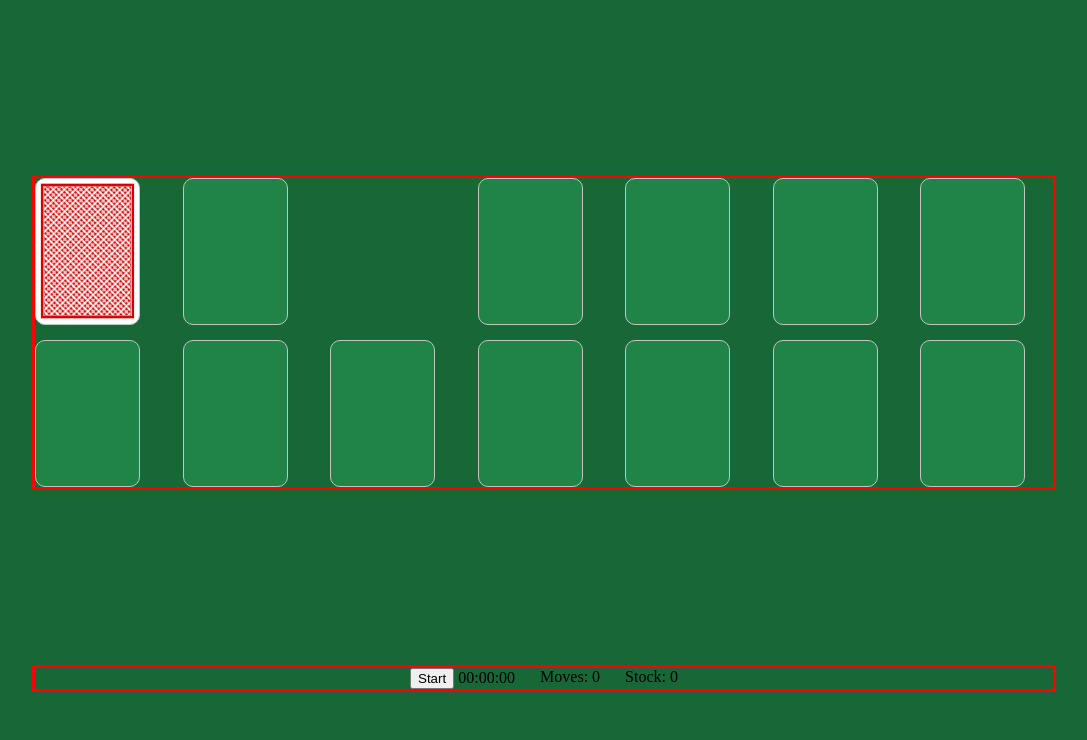
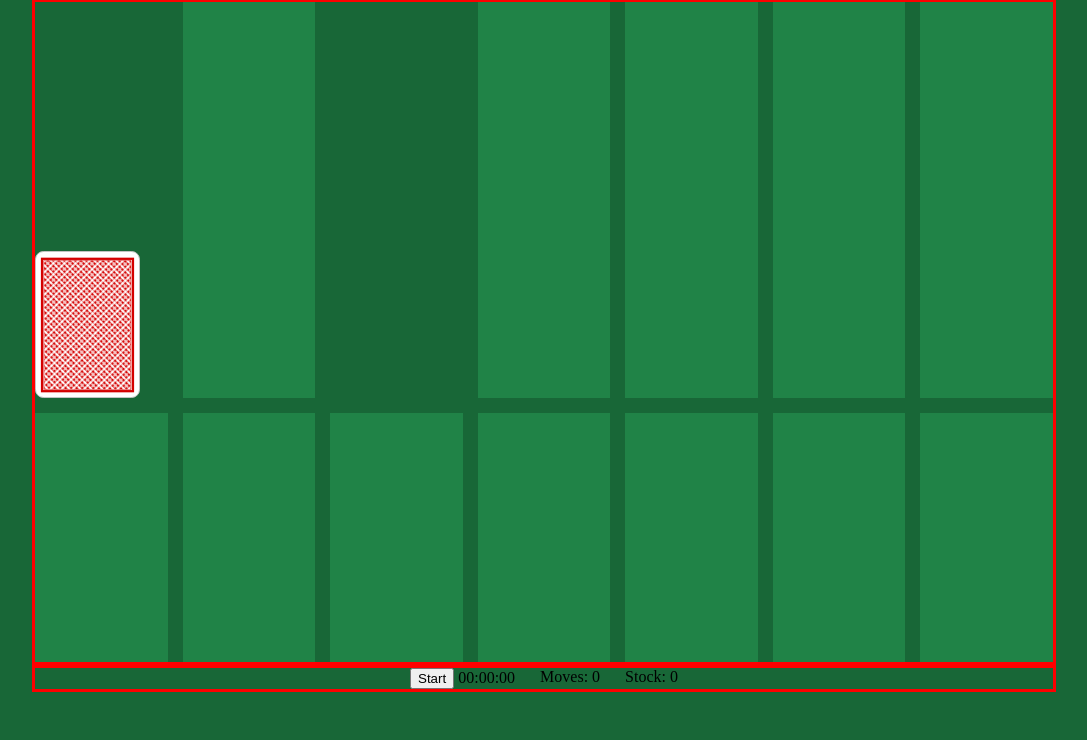
Before and after one commit to benorloff/minesweeper, a plain HTML site: page index.html in a window 1280 px wide. Shown: the part 76-816 px from the top of the page, without its empty margins (104-1191 px from the left). Drawn offline with Linux system fonts and the light colour scheme.

Commit message:
work on cardStack positioning CSS

```diff
--- a/css/style.css
+++ b/css/style.css
@@ -50,14 +50,23 @@ body {
     row-gap: 15px;
     grid-template-areas:
         "deck discard . aceZoneOne aceZoneTwo aceZoneThree aceZoneFour"
-        "playStackOne playStackTwo playStackThree playStackFour playStackFive playStackSix playStackSeven"; */
+        "playStackOne playStackTwo playStackThree playStackFour playStackFive playStackSix playStackSeven";
+    height: 100%;
 }
 
 /* Default background color for all populated grid areas */
 
-.playArea > div {
+/* .playArea > div {
     background-color: var(--light-green);
     border-radius: 10px;
+} */
+
+.pile {
+    display: block;
+    position: relative;
+    background-color: var(--light-green) !important;
+    width: 100%;
+    height: 100%;
 }
 
 /* Assign grid area names and locations */
@@ -66,78 +75,97 @@ body {
     grid-area: deck;
     grid-row: 1 / 2;
     grid-column: 1 / 2;
+    align-self: end;
 }
 
 .discard {
     grid-area: discard;
     grid-row: 1 / 2;
     grid-column: 2 / 3;
+    align-self: end;
 }
 
 .aceZoneOne {
     grid-area: aceZoneOne;
     grid-row: 1 / 2;
     grid-column: 4 / 5;
+    align-self: end;
 }
 
 .aceZoneTwo {
     grid-area: aceZoneTwo;
     grid-row: 1 / 2;
     grid-column: 5 / 6;
+    align-self: end;
 }
 
 .aceZoneThree {
     grid-area: aceZoneThree;
     grid-row: 1 / 2;
     grid-column: 6 / 7;
+    align-self: end;
 }
 
 .aceZoneFour {
     grid-area: aceZoneFour;
     grid-row: 1 / 2;
     grid-column: 7 / 8;
+    align-self: end;
 }
 
 .playStackOne {
     grid-area: playStackOne;
     grid-row: 2 / 3;
     grid-column: 1 / 2;
+    align-self: start;
 }
 
 .playStackTwo {
     grid-area: playStackTwo;
     grid-row: 2 / 3;
     grid-column: 2 / 3;
+    align-self: start;
 }
 
 .playStackThree {
     grid-area: playStackThree;
     grid-row: 2 / 3;
     grid-column: 3 / 4;
+    align-self: start;
 }
 
 .playStackFour {
     grid-area: playStackFour;
     grid-row: 2 / 3;
     grid-column: 4 / 5;
+    align-self: start;
 }
 
 .playStackFive {
     grid-area: playStackFive;
     grid-row: 2 / 3;
     grid-column: 5 / 6;
+    align-self: start;
 }
 
 .playStackSix {
     grid-area: playStackSix;
     grid-row: 2 / 3;
     grid-column: 6 / 7;
+    align-self: start;
 }
 
 .playStackSeven {
     grid-area: playStackSeven;
     grid-row: 2 / 3;
     grid-column: 7 / 8;
+    align-self: start;
+    position: relative;
+}
+
+.cardInStack {
+    position: absolute;
+    display: block;
 }
 
 /* FOOTER */
--- a/index.html
+++ b/index.html
@@ -23,18 +23,18 @@
     </div>
     <div class="playArea" id="playArea">
         <div class="deck card xlarge back-red" id="deck"></div>
-        <div class="discard card xlarge null" id="discard"></div>
-        <div class="aceZoneOne card xlarge" id="aceZoneOne" data-location="aceZones"></div>
-        <div class="aceZoneTwo card xlarge" id="aceZoneTwo" data-location="aceZones"></div>
-        <div class="aceZoneThree card xlarge" id="aceZoneThree" data-location="aceZones"></div>
-        <div class="aceZoneFour card xlarge" id="aceZoneFour" data-location="aceZones"></div>
-        <div class="playStackOne card xlarge" id="playStackOne" data-location="playStacks"></div>
-        <div class="playStackTwo card xlarge" id="playStackTwo" data-location="playStacks"></div>
-        <div class="playStackThree card xlarge" id="playStackThree" data-location="playStacks"></div>
-        <div class="playStackFour card xlarge" id="playStackFour" data-location="playStacks"></div>
-        <div class="playStackFive card xlarge" id="playStackFive" data-location="playStacks"></div>
-        <div class="playStackSix card xlarge" id="playStackSix" data-location="playStacks"></div>
-        <div class="playStackSeven card xlarge" id="playStackSeven" data-location="playStacks"></div>
+        <div class="discard pile" id="discard"></div>
+        <div class="aceZoneOne pile" id="aceZoneOne" data-location="aceZones"></div>
+        <div class="aceZoneTwo pile" id="aceZoneTwo" data-location="aceZones"></div>
+        <div class="aceZoneThree pile" id="aceZoneThree" data-location="aceZones"></div>
+        <div class="aceZoneFour pile" id="aceZoneFour" data-location="aceZones"></div>
+        <div class="playStackOne pile" id="playStackOne" data-location="playStacks"></div>
+        <div class="playStackTwo pile" id="playStackTwo" data-location="playStacks"></div>
+        <div class="playStackThree pile" id="playStackThree" data-location="playStacks"></div>
+        <div class="playStackFour pile" id="playStackFour" data-location="playStacks"></div>
+        <div class="playStackFive pile" id="playStackFive" data-location="playStacks"></div>
+        <div class="playStackSix pile" id="playStackSix" data-location="playStacks"></div>
+        <div class="playStackSeven pile" id="playStackSeven" data-location="playStacks"></div>
     </div>
     <div class="footer">
         <div class="stats">
--- a/js/app.js
+++ b/js/app.js
@@ -239,7 +239,7 @@ function renderPlayStacks() {
         // playStackEl.innerHTML = cardsHtml;
         // cardsHtml += `<div class="card ${card.face}"></div>`;
         let newCardDiv = document.createElement('div');
-        newCardDiv.classList.add('card');
+        newCardDiv.classList.add('card', 'cardInStack', 'xlarge');
         newCardDiv.classList.add(`${card.face}`);
         playStackEl.append(newCardDiv);
         console.log(playStackEl);
```
